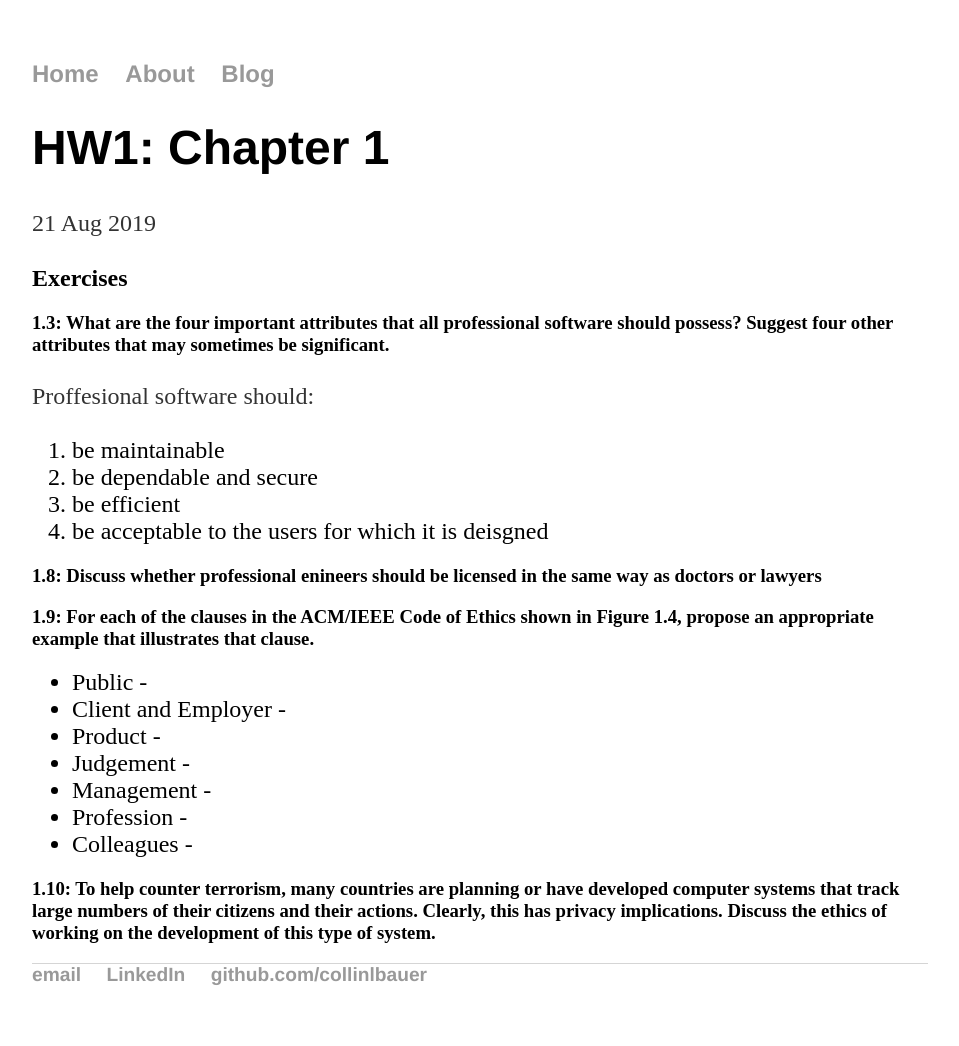
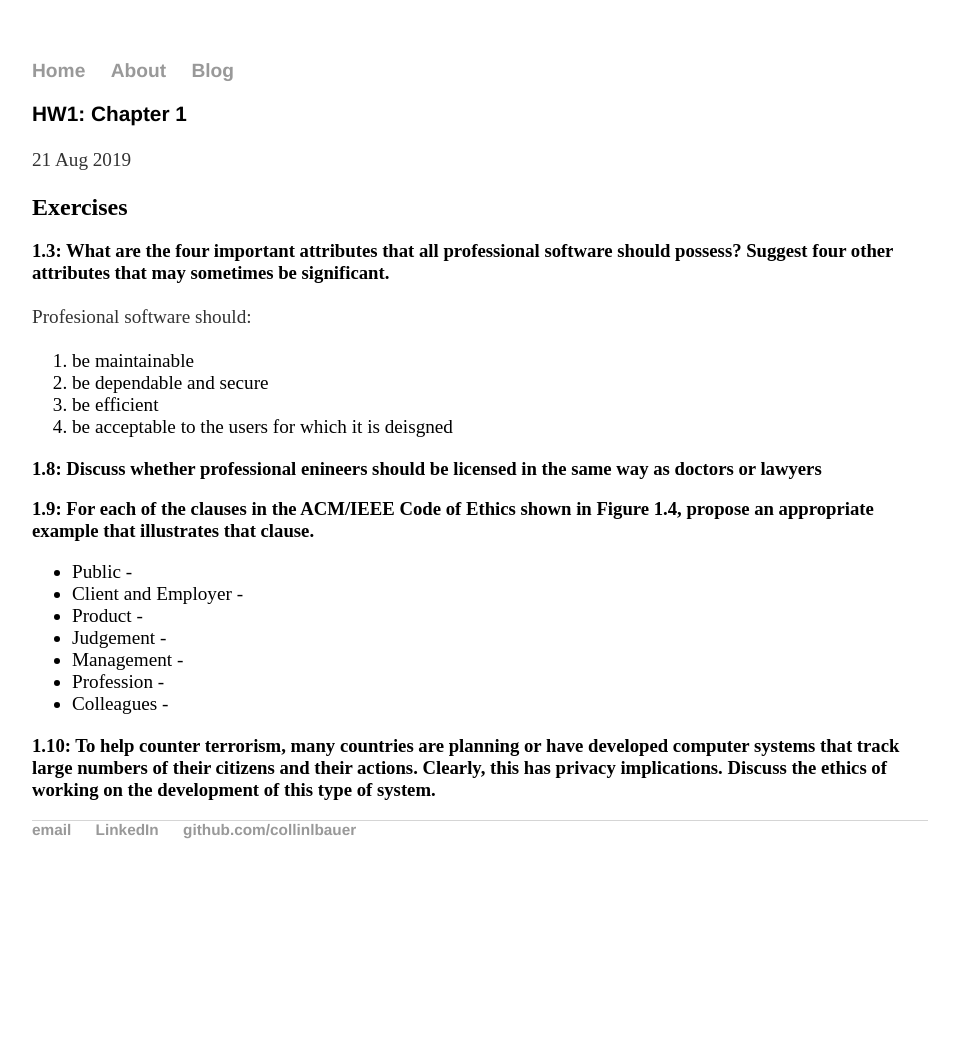
Before and after one commit to CollinLBauer/collinlbauer.github.io, a Jekyll site: the page built from _posts/2019-08-21-HW1-Chapter1.md, in a window 1280 px wide. Shown: the whole page, without its empty margins (160-1119 px from the left). Built offline with Jekyll 4.4.1, drawn with Linux system fonts in a browser that asks for light colours; after the commit the page ends 900 px from its top, so only the background shows below that.

Commit message:
more style

```diff
--- a/_posts/2019-08-21-HW1-Chapter1.md
+++ b/_posts/2019-08-21-HW1-Chapter1.md
@@ -7,7 +7,7 @@ date: 2019-08-21
 ## Exercises
 
 ### 1.3: What are the four important attributes that all professional software should possess? Suggest four other attributes that may sometimes be significant.
-Proffesional software should:
+Profesional software should:
 1. be maintainable
 2. be dependable and secure
 3. be efficient
--- a/css/main.css
+++ b/css/main.css
@@ -27,8 +27,13 @@ h1 {
     font-family:'Helvetica', 'Arial', 'Sans-Serif';
 }
 
+h1 {
+    font-size: 1.3em;
+    margin: 0.5em auto 1em
+}
+
 p {
-    font-size: 1.5em;
+    font-size: 1.2em;
     line-height: 1.4em;
     color: #333;
 }
@@ -40,7 +45,7 @@ footer {
 
 ul {
     margin: 0px auto 20px;
-    font-size: 1.5em;
+    font-size: 1.2em;
 }
 ul.posts li {
     list-style: none;
@@ -48,5 +53,5 @@ ul.posts li {
 
 ol {
     margin: 0px auto 20px;
-    font-size: 1.5em;
+    font-size: 1.2em;
 }
```
